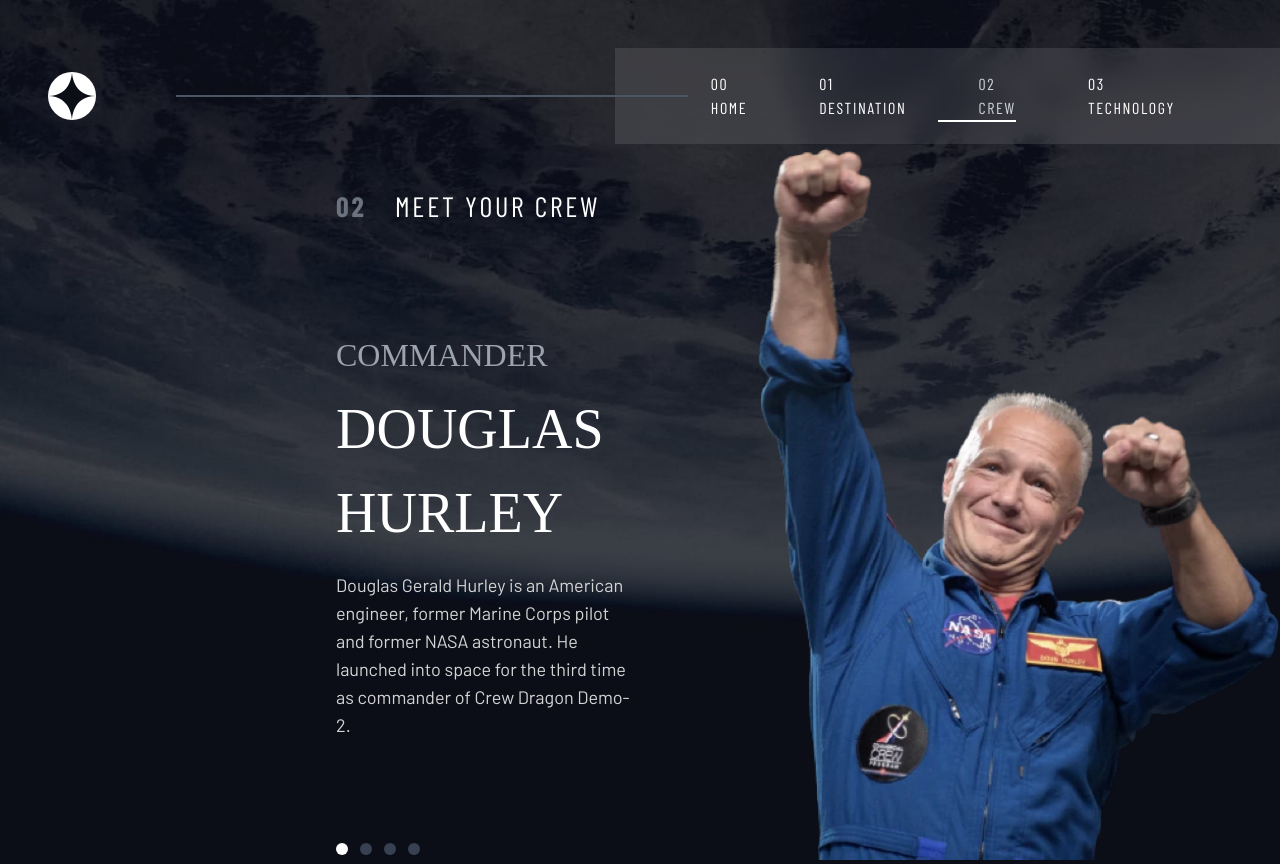
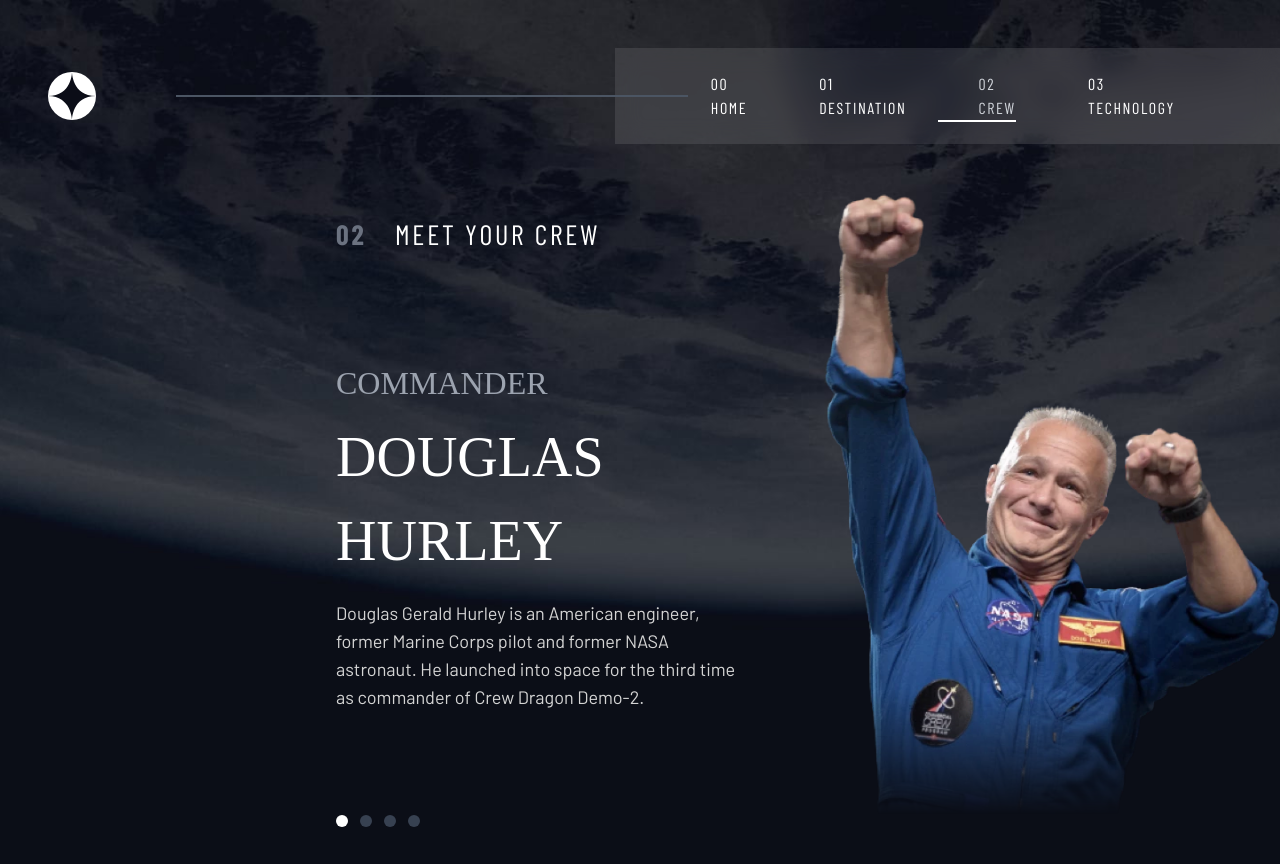
Before and after one commit to JhonierSantana/space-tourism-website, a React (Vite) app in the folder space-tourism/: page /crew in a window 1280 px wide. Shown: the top 864 px of the page. Built offline with nearby package versions, Linux system fonts and the light colour scheme; a web font is replaced by a local one.

Commit message:
Style/crew

```diff
--- a/space-tourism/src/index.css
+++ b/space-tourism/src/index.css
@@ -2,8 +2,6 @@
 @tailwind components;
 @tailwind utilities;
 
-@layer utilities {
-  .mask-gradient {
-    mask-image: linear-gradient(black 80%);
-  }
+.mask-gradient {
+  mask-image: linear-gradient(to bottom, black 80%, transparent 100%);
 }
--- a/space-tourism/src/pages/Crew.jsx
+++ b/space-tourism/src/pages/Crew.jsx
@@ -58,11 +58,13 @@
           </ul>
         </div>
       </div>
-      <img
-        src={images[selectedCrew.name]}
-        alt={selectedCrew.name}
-        className="mask-gradient w-568.07px h-712px object-contain ml-10"
-      />
+      <div className="relative w-568.07px h-712px flex items-center justify-center overflow-hidden rounded-lg">
+        <img
+          src={images[selectedCrew.name]}
+          alt={selectedCrew.name}
+          className="h-auto object-contain mask-gradient"
+        />
+      </div>
     </div>
   );
 };
```
